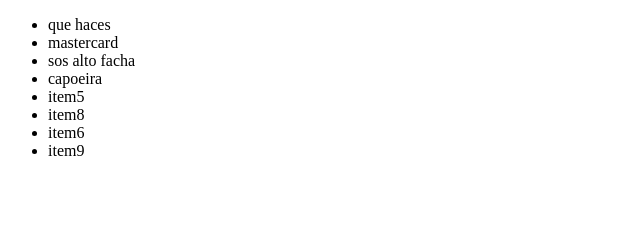
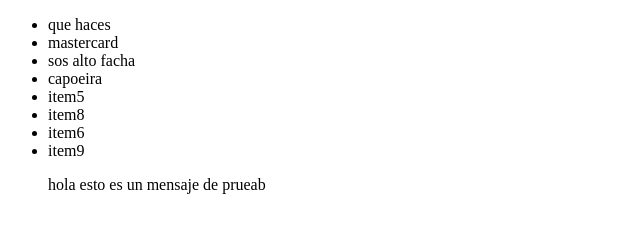
Before and after one commit to ChrisDvt00/Prueba-de-Git, a plain HTML site: page index.html in a window 1280 px wide. Shown: the whole page, without its empty margins (0-640 px from the left). Drawn offline with Linux system fonts and the light colour scheme.

Commit message:
v0.0.4 otro cambio mas

```diff
--- a/index.html
+++ b/index.html
@@ -16,6 +16,8 @@
         <li>item8</li>
         <li>item6</li>
         <li>item9</li>
+
+        <p>hola esto es un mensaje de prueab</p>
     </ul>
 </body>
 </html>
```
